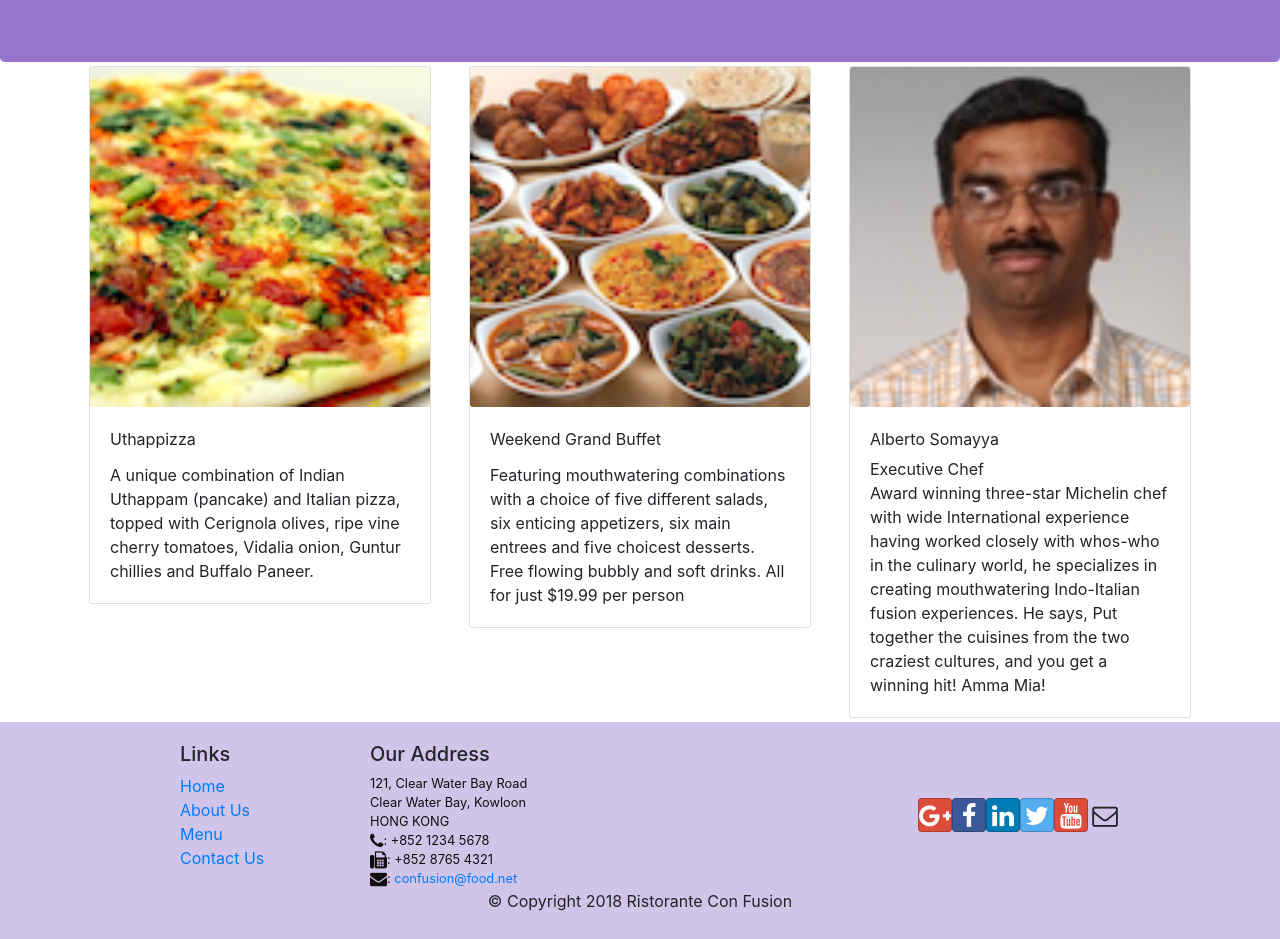
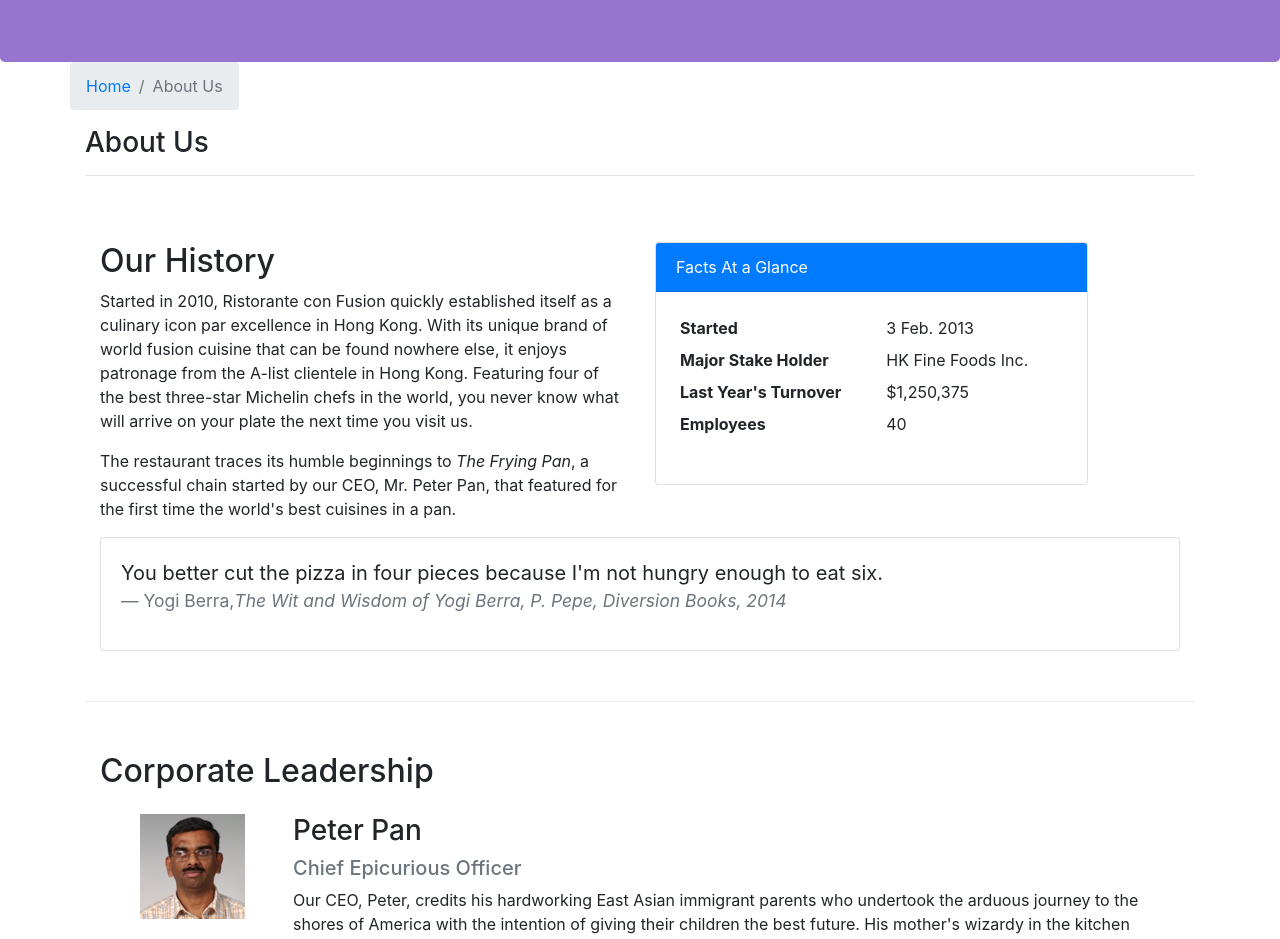
Before and after one commit to ashita1910/WebDevelopmentWithReact, a React (Create React App) app in the folder React/confusion/: page /aboutus in a window 1280 px wide. Before the commit this address led to /home. Shown: the part 280-1219 px from the top of the page. Built offline with nearby package versions, Linux system fonts and the light colour scheme.

Commit message:
about component created

```diff
--- /dev/null
+++ b/React/confusion/src/components/AboutComponent.js
@@ -0,0 +1,94 @@
+import React from 'react';
+import { Breadcrumb, BreadcrumbItem, Card, CardBody, CardHeader, Media } from 'reactstrap';
+import { Link } from 'react-router-dom';
+
+function RenderLeader({leader}){
+    return(
+        <Media className="mb-4">
+           <Media left href="#">
+                <Media object src={leader.image} alt={leader.name} className="mr-5"/>
+            </Media>
+            <Media body>
+                <Media heading>
+                    <h3>{leader.name}</h3>
+                    <p className="text-secondary h5">{leader.designation}</p>
+                </Media>
+                    <p>{leader.description}</p>
+            </Media>
+        </Media>
+    );
+}
+
+function About(props) {
+
+    const leaders = props.leaders.map((leader) => {
+        return (
+            <RenderLeader leader={leader}/>
+        );
+    });
+
+    return(
+        <div className="container">
+            <div className="row">
+                <Breadcrumb>
+                    <BreadcrumbItem><Link to="/home">Home</Link></BreadcrumbItem>
+                    <BreadcrumbItem active>About Us</BreadcrumbItem>
+                </Breadcrumb>
+                <div className="col-12">
+                    <h3>About Us</h3>
+                    <hr />
+                </div>
+            </div>
+            <div className="row row-content">
+                <div className="col-12 col-md-6">
+                    <h2>Our History</h2>
+                    <p>Started in 2010, Ristorante con Fusion quickly established itself as a culinary icon par excellence in Hong Kong. With its unique brand of world fusion cuisine that can be found nowhere else, it enjoys patronage from the A-list clientele in Hong Kong.  Featuring four of the best three-star Michelin chefs in the world, you never know what will arrive on your plate the next time you visit us.</p>
+                    <p>The restaurant traces its humble beginnings to <em>The Frying Pan</em>, a successful chain started by our CEO, Mr. Peter Pan, that featured for the first time the world's best cuisines in a pan.</p>
+                </div>
+                <div className="col-12 col-md-5">
+                    <Card>
+                        <CardHeader className="bg-primary text-white">Facts At a Glance</CardHeader>
+                        <CardBody>
+                            <dl className="row p-1">
+                                <dt className="col-6">Started</dt>
+                                <dd className="col-6">3 Feb. 2013</dd>
+                                <dt className="col-6">Major Stake Holder</dt>
+                                <dd className="col-6">HK Fine Foods Inc.</dd>
+                                <dt className="col-6">Last Year's Turnover</dt>
+                                <dd className="col-6">$1,250,375</dd>
+                                <dt className="col-6">Employees</dt>
+                                <dd className="col-6">40</dd>
+                            </dl>
+                        </CardBody>
+                    </Card>
+                </div>
+                <div className="col-12">
+                    <Card>
+                        <CardBody className="bg-faded">
+                            <blockquote className="blockquote">
+                                <p className="mb-0">You better cut the pizza in four pieces because
+                                    I'm not hungry enough to eat six.</p>
+                                <footer className="blockquote-footer">Yogi Berra,
+                                <cite title="Source Title">The Wit and Wisdom of Yogi Berra,
+                                    P. Pepe, Diversion Books, 2014</cite>
+                                </footer>
+                            </blockquote>
+                        </CardBody>
+                    </Card>
+                </div>
+            </div>
+            <div className="row row-content">
+                <div className="col-12 mb-3">
+                    <h2>Corporate Leadership</h2>
+                </div>
+                <div className="col-12">
+                    <Media list>
+                        {leaders}
+                    </Media>
+                </div>
+            </div>
+        </div>
+    );
+}
+
+export default About;
--- a/React/confusion/src/components/MainComponent.js
+++ b/React/confusion/src/components/MainComponent.js
@@ -11,6 +11,7 @@
 import { COMMENTS } from '../shared/comments';
 import { PROMOTIONS } from '../shared/promotions';
 import { LEADERS } from '../shared/leaders';
+import About from './AboutComponent';
 
 class Main extends Component {
 
@@ -46,7 +47,8 @@
       <div>
         <Header />
         <Switch>
-          <Route path="/home" component={HomePage}></Route>
+          <Route path="/home" component={HomePage} />
+          <Route exact path="/aboutus" component={() => <About leaders={this.state.leaders}/>}/>
           <Route exact path="/menu" component={() => <Menu dishes={this.state.dishes} />} />
           <Route path='/menu/:dishId' component={DishWithId} />
           <Route exact path='/contactus' component={Contact} />
```
